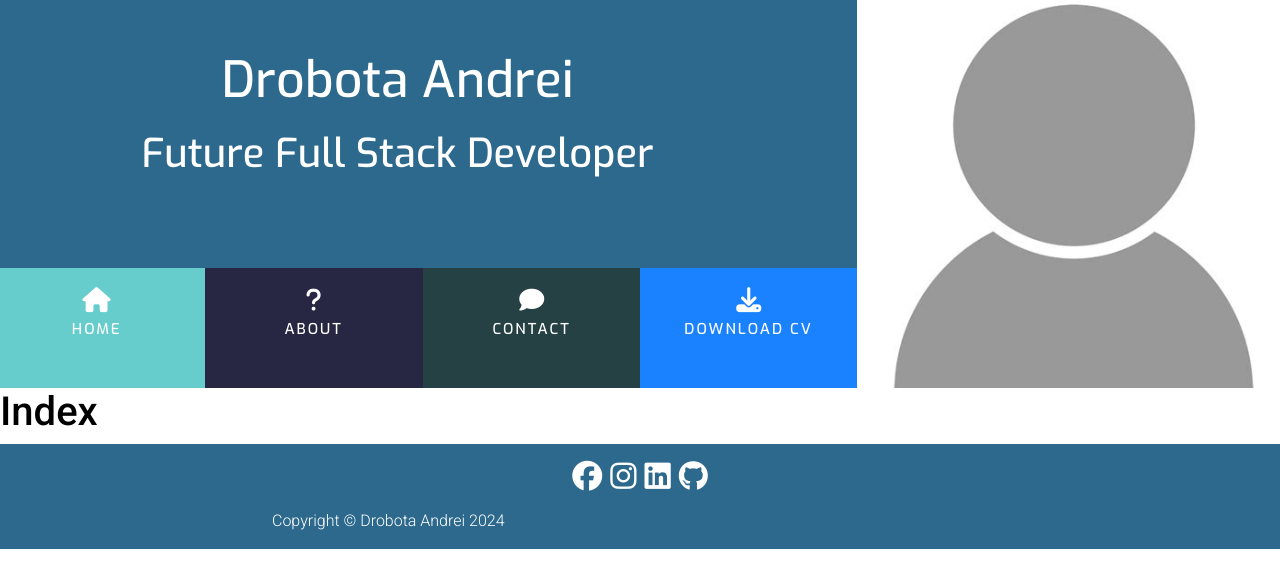
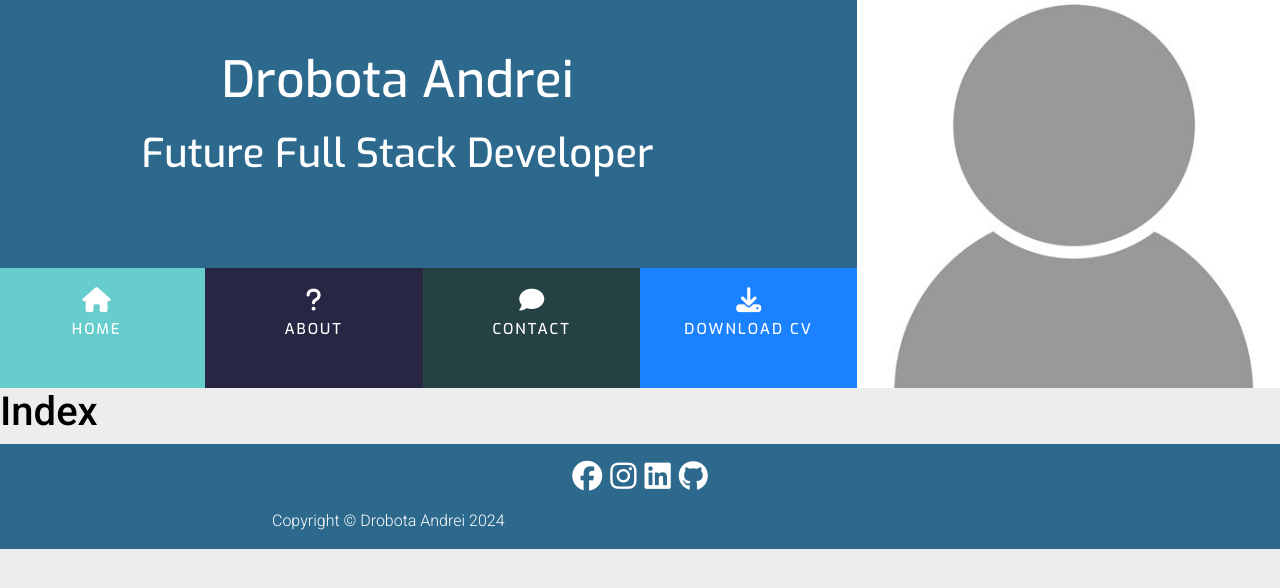
Before and after one commit to andreidrobota/mywebsitev2, a Flask app: page / in a window 1280 px wide. Shown: the top 588 px of the page. Run offline with Flask 3, Linux system fonts and the light colour scheme; some libraries are stand-ins or nearby versions.

Commit message:
Modify background color for body element

```diff
--- a/static/css/style.css
+++ b/static/css/style.css
@@ -3,7 +3,7 @@
 body {
     font-family: 'Roboto', sans-serif;
     font-weight: 300;
-    background-color: #ffffff;
+    background-color: #ededed;
     color: black;
 }
 
```
